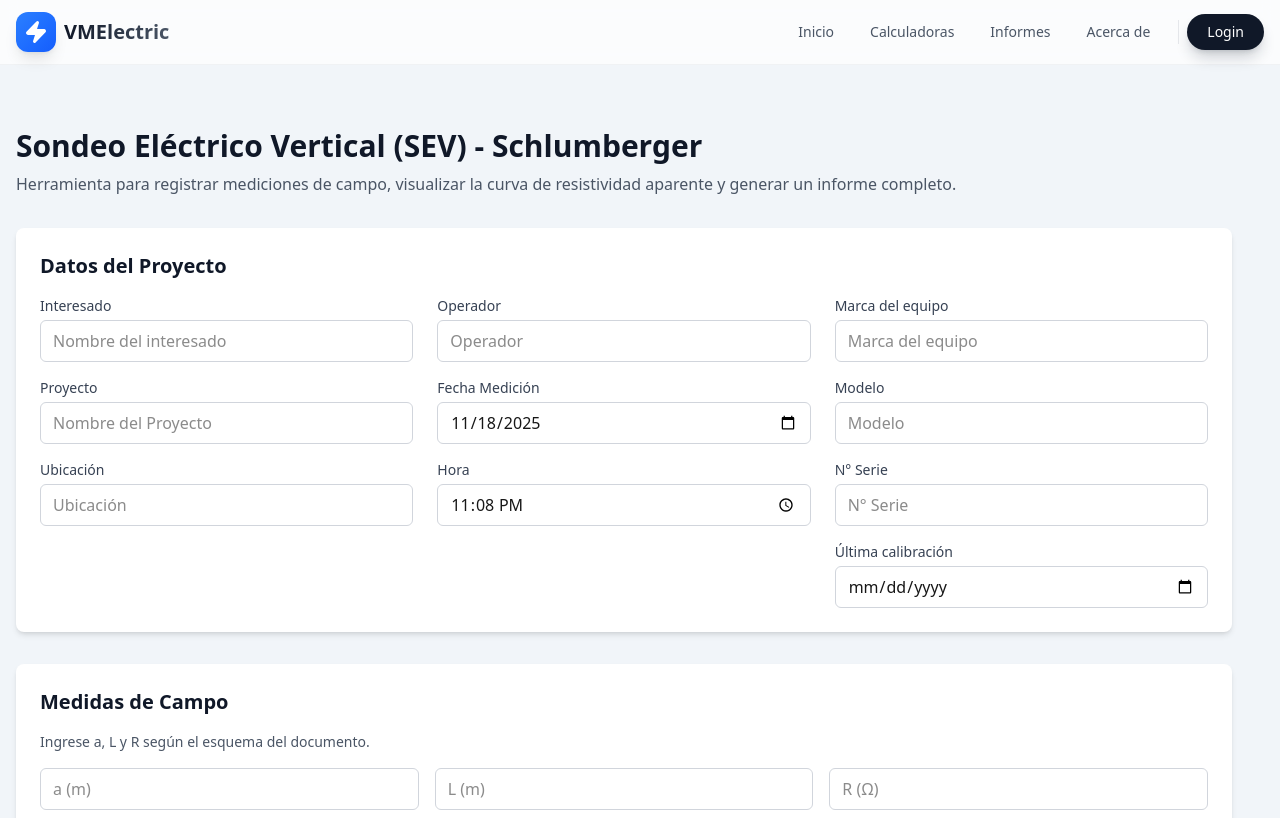
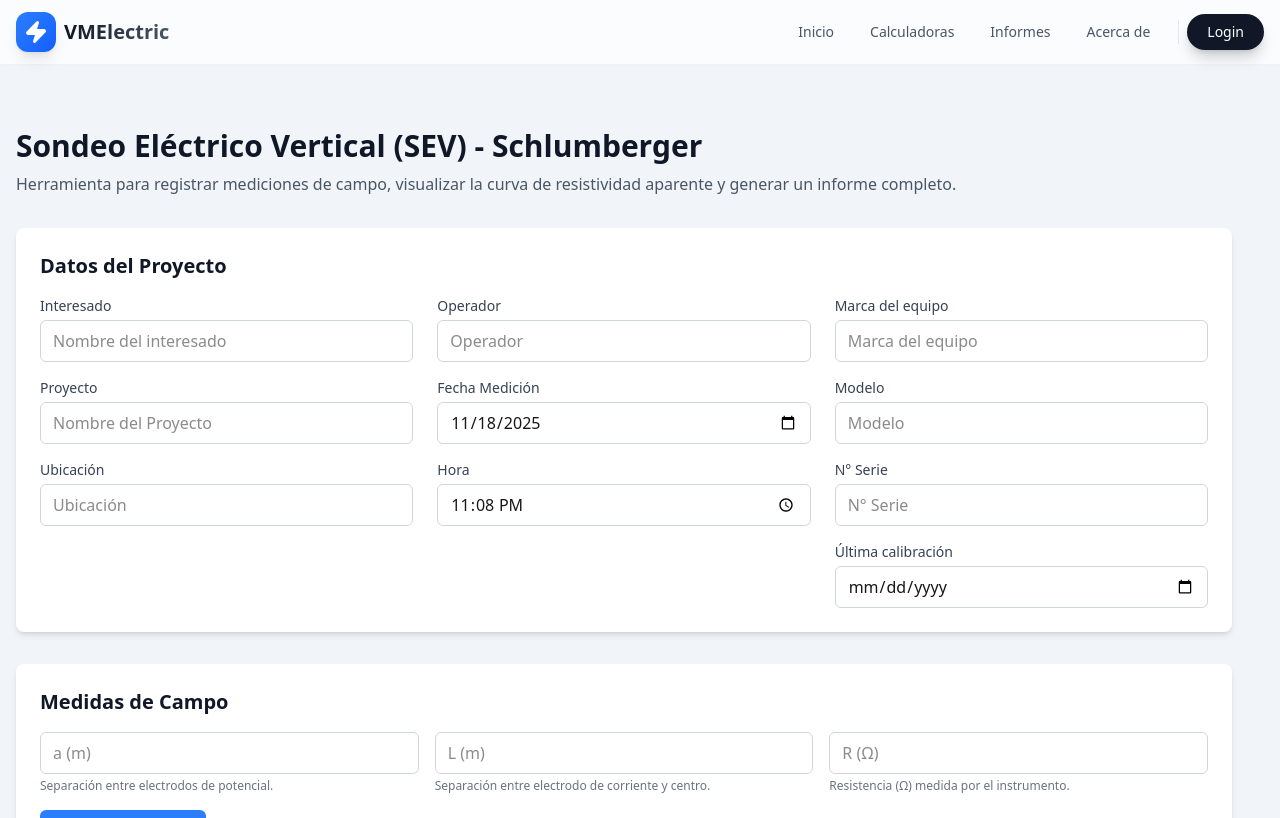
Before and after one commit to Chetti666/electro, a Next.js app: page /informes/informe-resistividad in a window 1280 px wide. Shown: the top 818 px of the page. Built offline with nearby package versions, Linux system fonts and the light colour scheme; what @midudev/tailwind-animations would draw is missing.

Commit message:
retoque informe tierra

```diff
--- a/src/app/informes/informe-resistividad/SevReport.tsx
+++ b/src/app/informes/informe-resistividad/SevReport.tsx
@@ -902,11 +902,19 @@ export default function SevReport() {
           <div id="medidas-form" ref={formCardRef} className="card">
             <h2 className="text-lg sm:text-xl font-semibold mb-4 text-gray-900 dark:text-white">Medidas de Campo</h2>
             <div className="space-y-4">
-              <p className="text-sm text-gray-600 dark:text-gray-400">Ingrese a, L y R según el esquema del documento.</p>
               <div className="grid grid-cols-1 sm:grid-cols-3 gap-4">
-                <input type="number" value={aVal} onChange={e => setAVal(e.target.value === '' ? '' : Number(e.target.value))} step="any" placeholder="a (m)" className={`form-input ${highlightEdit ? 'highlight-animation' : ''}`} />
-                <input type="number" value={lVal} onChange={e => setLVal(e.target.value === '' ? '' : Number(e.target.value))} step="any" placeholder="L (m)" className={`form-input ${highlightEdit ? 'highlight-animation' : ''}`} />
-                <input type="number" value={rVal} onChange={e => setRVal(e.target.value === '' ? '' : Number(e.target.value))} step="any" placeholder="R (Ω)" className={`form-input ${highlightEdit ? 'highlight-animation' : ''}`} />
+                <div>
+                  <input type="number" value={aVal} onChange={e => setAVal(e.target.value === '' ? '' : Number(e.target.value))} step="any" placeholder="a (m)" className={`form-input w-full ${highlightEdit ? 'highlight-animation' : ''}`} aria-label="Separación entre electrodos de potencial (a)" />
+                  <p className="text-xs text-gray-500 dark:text-gray-200 mt-1">Separación entre electrodos de potencial.</p>
+                </div>
+                <div>
+                  <input type="number" value={lVal} onChange={e => setLVal(e.target.value === '' ? '' : Number(e.target.value))} step="any" placeholder="L (m)" className={`form-input w-full ${highlightEdit ? 'highlight-animation' : ''}`} aria-label="Separación entre electrodo de corriente y centro (L)" />
+                  <p className="text-xs text-gray-500 dark:text-gray-200 mt-1">Separación entre electrodo de corriente y centro.</p>
+                </div>
+                <div>
+                  <input type="number" value={rVal} onChange={e => setRVal(e.target.value === '' ? '' : Number(e.target.value))} step="any" placeholder="R (Ω)" className={`form-input w-full ${highlightEdit ? 'highlight-animation' : ''}`} aria-label="Resistencia medida por el instrumento (R)" />
+                  <p className="text-xs text-gray-500 dark:text-gray-200 mt-1">Resistencia (Ω) medida por el instrumento.</p>
+                </div>
               </div>
               <div className="flex gap-2 flex-wrap">
                 {editId === null ? (
```
